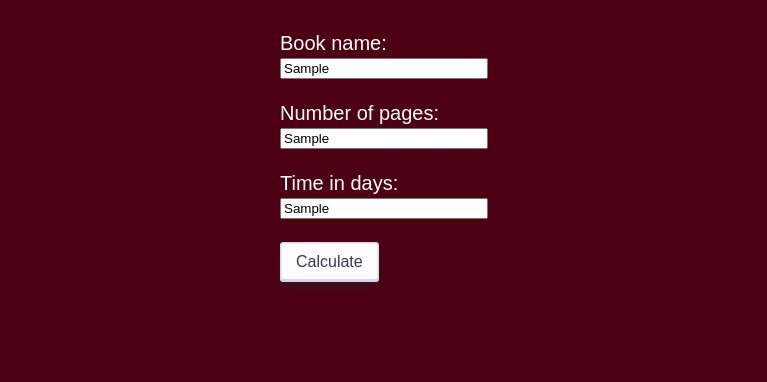
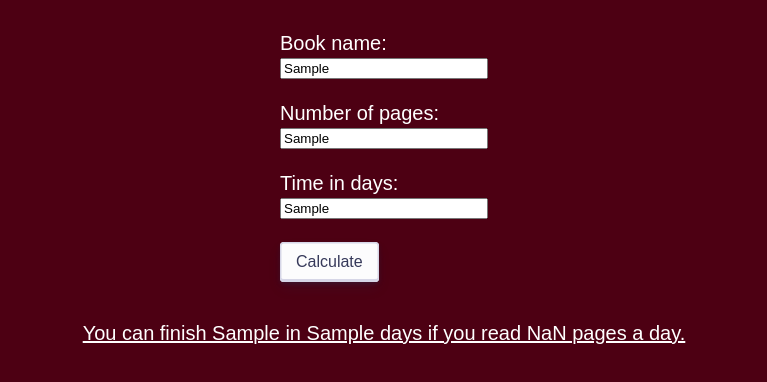
Before and after one commit to Kpeguero16/book_calculator, a plain HTML site: page index.html in a window 1280 px wide. Both pictures are taken after typing "Sample", "Sample", "Sample" into the empty fields and a click on the button "Calculate". Shown: the part 182-564 px from the top of the page, without its empty margins (256-1023 px from the left). Drawn offline with Linux system fonts and the light colour scheme; a web font is replaced by a local one.

Commit message:
Finishing touches

```diff
--- a/index.html
+++ b/index.html
@@ -24,8 +24,8 @@
         <br>
         <button class="Calculate" onclick="getResult()">Calculate</button>
     </div>
-    <div class="results">
-
+    <div id="results">
+        <p id="text">Poopy</p>
     </div>
     <script src="script.js"></script>
 </body>
--- a/script.js
+++ b/script.js
@@ -4,11 +4,13 @@ function getResult()
     var pages = document.getElementById("pages").value;
     var time = document.getElementById("time").value;
 
-    var book = bookName;
-    var nPages = pages;
-    var timeInDays = time;
+    var result = document.getElementById("results");
 
-    console.log(book);
-    console.log(nPages);
-    console.log(timeInDays);
+    result.style.display = "block";
+
+    var text = document.getElementById("text");
+    text.innerHTML = "You can finish " + bookName
+                    + " in " + time + " days if you" +
+                        " read " + Math.ceil(pages/time) + " pages a day.";
+
 }
--- a/styles.css
+++ b/styles.css
@@ -96,3 +96,11 @@ font-size: 42px;
   box-shadow: #D6D6E7 0 3px 7px inset;
   transform: translateY(2px);
 }
+#results{
+
+  text-decoration: underline;
+  text-decoration-color: white;
+
+  display: none;
+  margin-top: 20px;
+}
```
